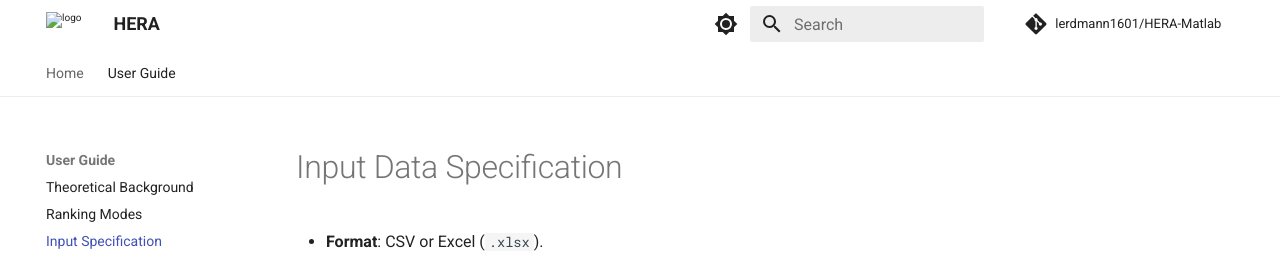
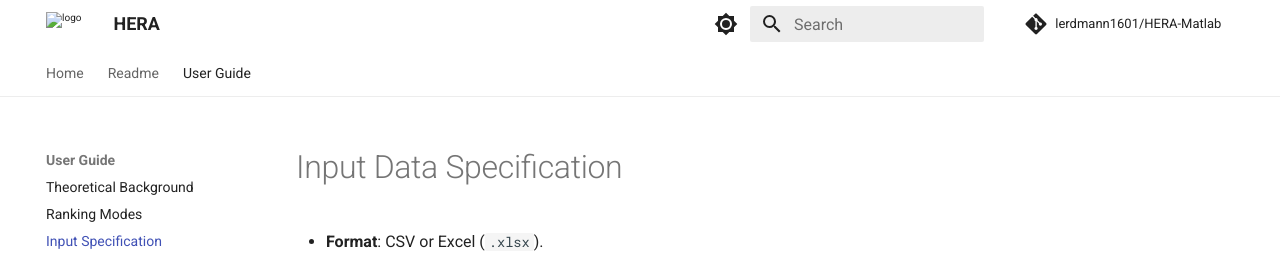
Before and after one commit to lerdmann1601/HERA-Matlab, an MkDocs documentation site: the page built from docs/Input_Data_Specification.md, in a window 1280 px wide. Shown: the top 257 px of the page. Built offline with MkDocs 1.6.1 and Material for MkDocs 9.7.7, drawn with Linux system fonts in a browser that asks for light colours; comment, search, counter and statistics services are not loaded.

Commit message:
fix: seperate readme and landing page in Github IO page

```diff
--- a/mkdocs.yml
+++ b/mkdocs.yml
@@ -51,6 +51,7 @@ extra_css:
 
 nav:
   - Home: index.md
+  - Readme: README.md
   - User Guide:
     - Theoretical Background: Methodology.md
     - Ranking Modes: Ranking_Modes_Explained.md
```
Also changed, not shown: 1 other file.
